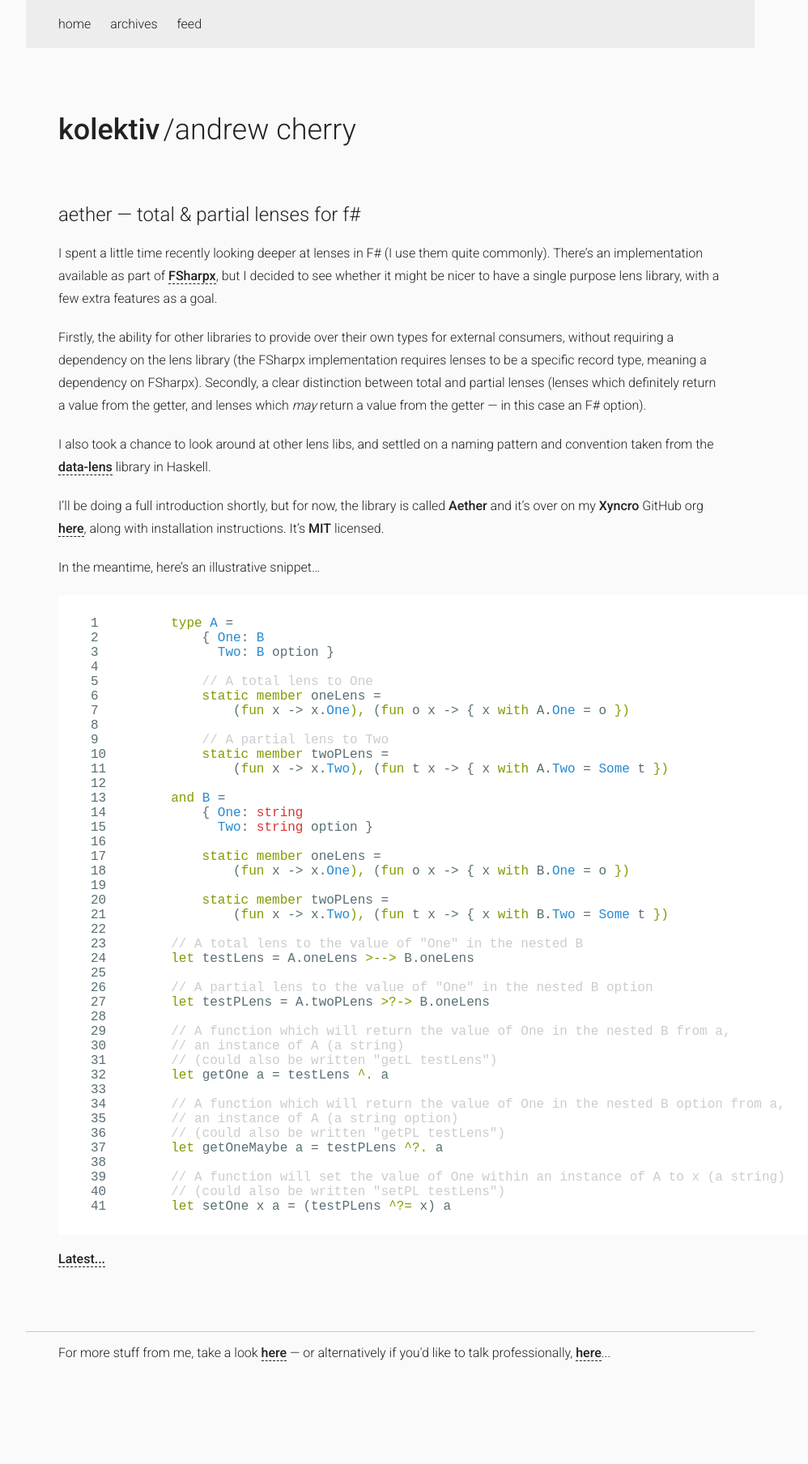
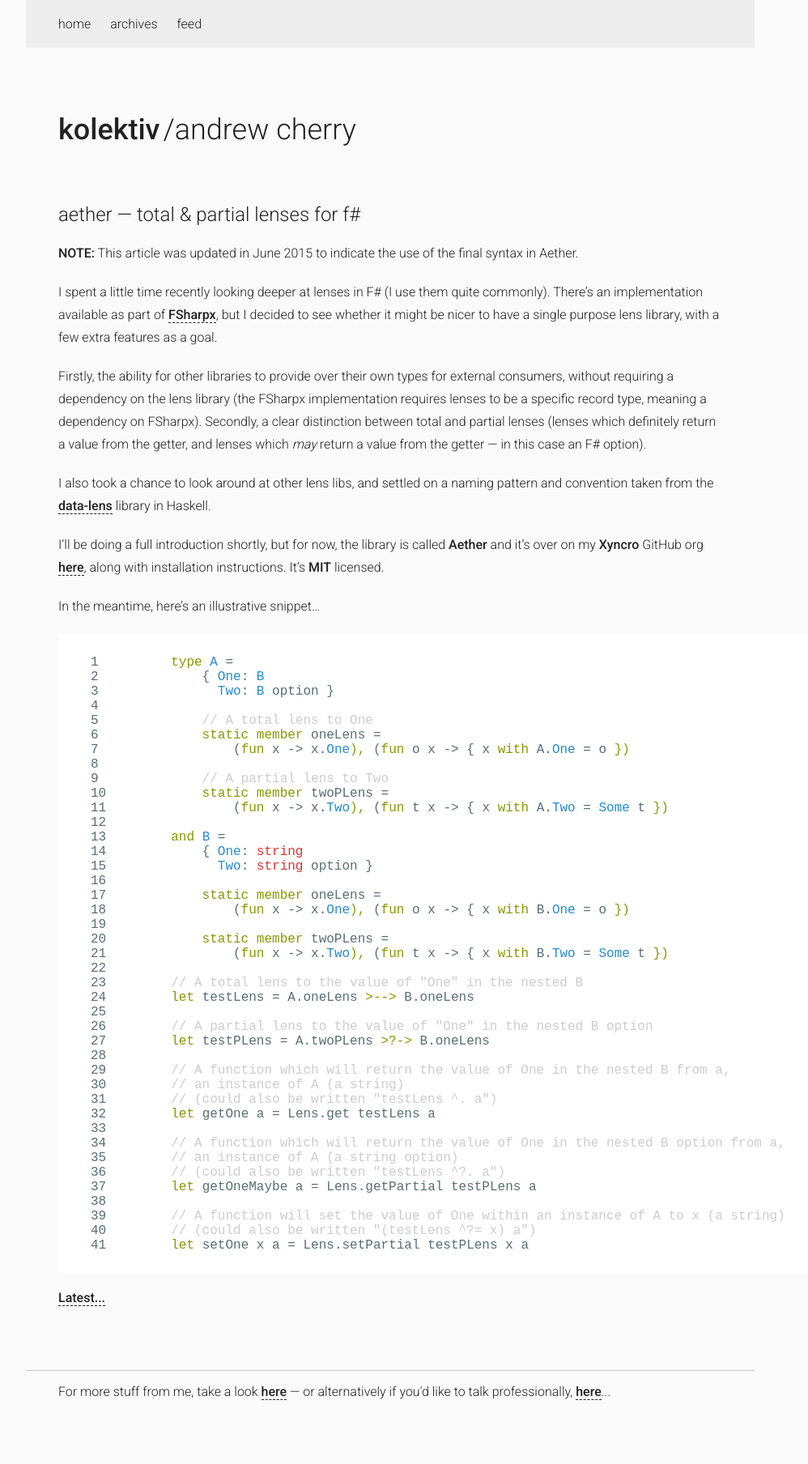
Before and after one commit to kolektiv/kolektiv.github.io, a Jekyll site: the page built from _posts/2014-08-10-aether.md, in a window 1280 px wide. Shown: the whole page at 81% size, without its empty margins (158-1156 px from the left). Built offline with Jekyll 4.4.1, drawn with Linux system fonts in a browser that asks for light colours; before the commit the page ends 1760 px from its top, so only the background shows below that.

Commit message:
updated syntax

```diff
--- a/_posts/2014-08-10-aether.md
+++ b/_posts/2014-08-10-aether.md
@@ -3,6 +3,8 @@ layout: post
 title:  "Aether &mdash; Total &amp; Partial Lenses for F#"
 categories: fsharp aether
 ---
+
+__NOTE:__ This article was updated in June 2015 to indicate the use of the final syntax in Aether.
 
 I spent a little time recently looking deeper at lenses in F# (I use them quite commonly). There's an implementation available as part of [FSharpx][fsharpx-lens], but I decided to see whether it might be nicer to have a single purpose lens library, with a few extra features as a goal.
 
@@ -46,17 +48,17 @@ let testPLens = A.twoPLens >?-> B.oneLens
 
 // A function which will return the value of One in the nested B from a,
 // an instance of A (a string)
-// (could also be written "getL testLens")
-let getOne a = testLens ^. a
+// (could also be written "testLens ^. a")
+let getOne a = Lens.get testLens a
 
 // A function which will return the value of One in the nested B option from a,
 // an instance of A (a string option)
-// (could also be written "getPL testLens")
-let getOneMaybe a = testPLens ^?. a
+// (could also be written "testLens ^?. a")
+let getOneMaybe a = Lens.getPartial testPLens a
 
 // A function will set the value of One within an instance of A to x (a string)
-// (could also be written "setPL testLens")
-let setOne x a = (testPLens ^?= x) a
+// (could also be written "(testLens ^?= x) a")
+let setOne x a = Lens.setPartial testPLens x a
 
 {% endhighlight %}
 
```
Also changed, not shown: _posts/2014-08-13-aether-guide.md (+9 -6 lines).
